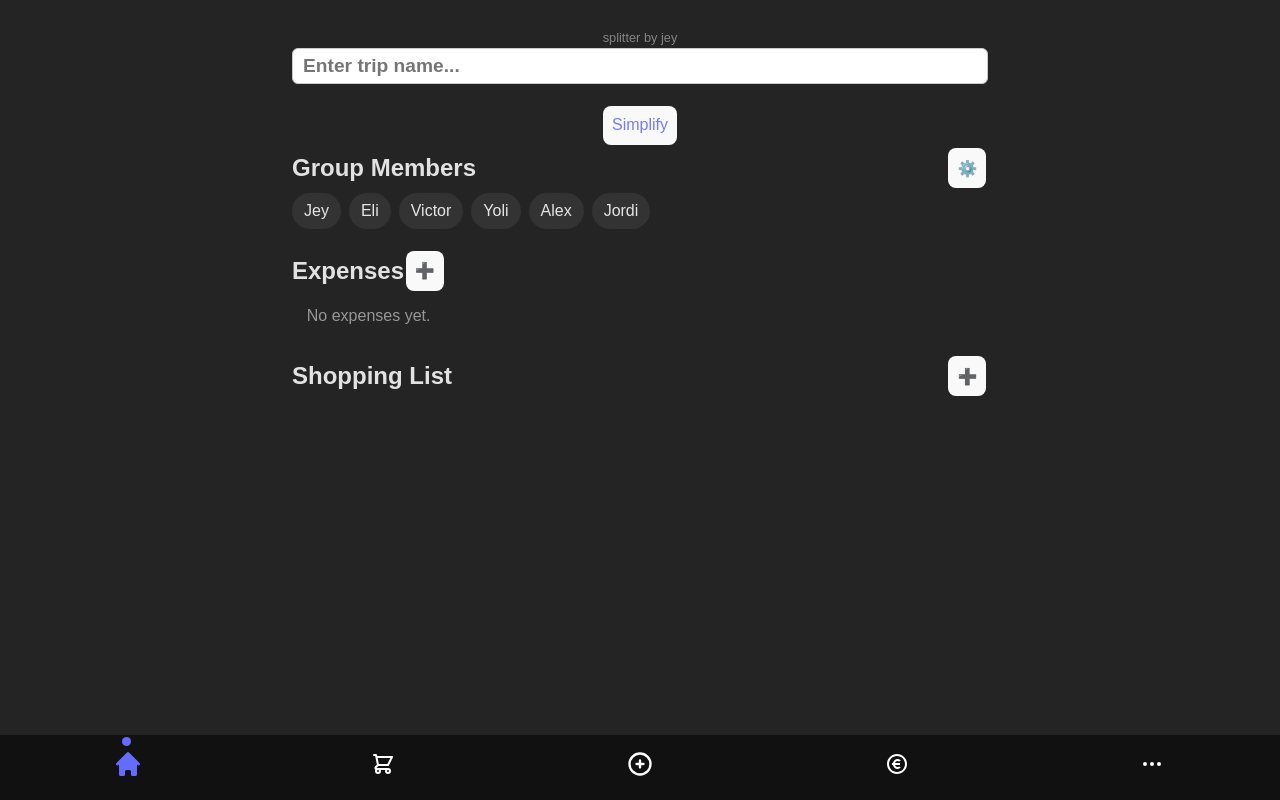
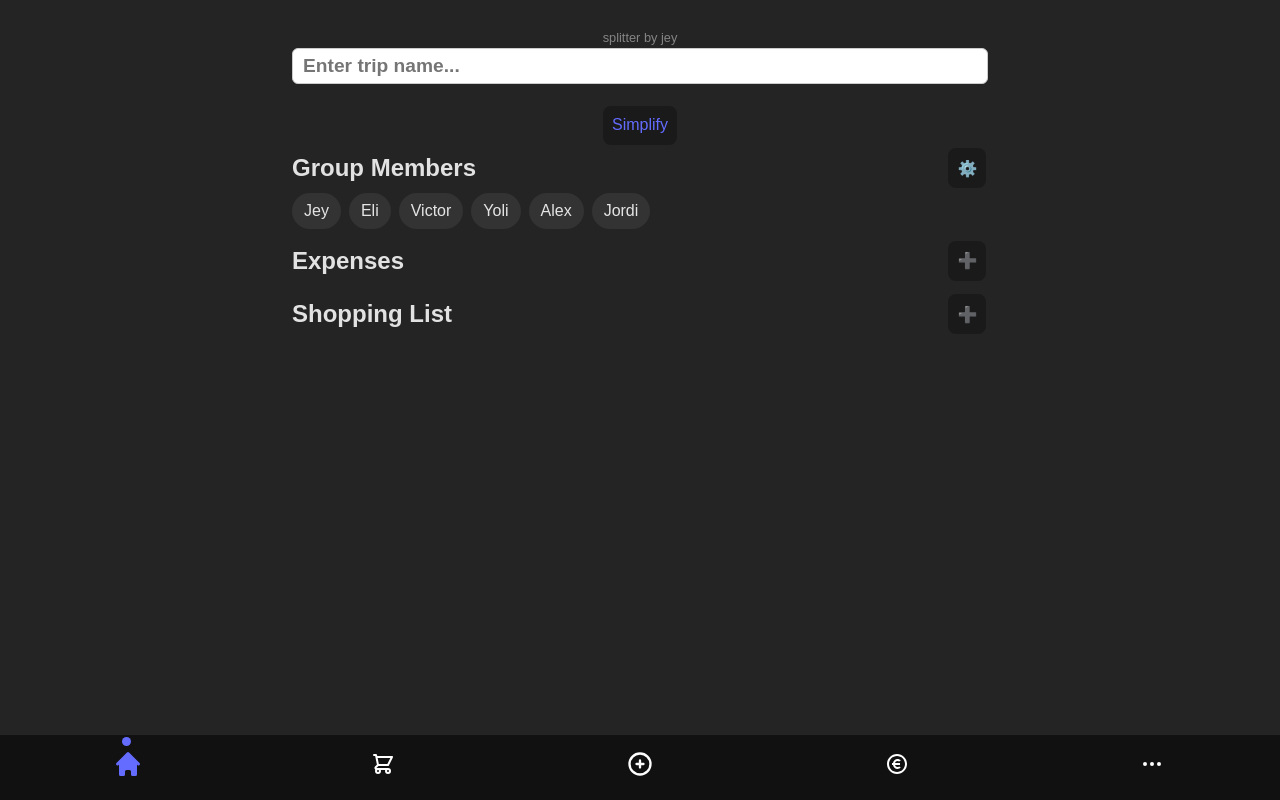
Before and after one commit to jey-me/Split-jey, a React (Vite) app: page / in a window 1280 px wide. Built offline with nearby package versions, Linux system fonts and the light colour scheme.

Commit message:
Supabase included, further improvements on design

```diff
--- a/package.json
+++ b/package.json
@@ -10,6 +10,7 @@
     "preview": "vite preview"
   },
   "dependencies": {
+    "@supabase/supabase-js": "^2.50.0",
     "react": "^19.1.0",
     "react-dom": "^19.1.0",
     "react-icons": "^5.5.0"
--- a/src/components/ExpensesList.jsx
+++ b/src/components/ExpensesList.jsx
@@ -15,11 +15,7 @@ export default function ExpensesList({ expenses, people, onAddExpense }) {
         {onAddExpense && <button onClick={onAddExpense}>➕</button>}
       </div>
 
-      {expenses.length === 0 ? (
-        <p style={{ textAlign: "center", opacity: 0.6, marginTop: 12 }}>
-          No expenses yet.
-        </p>
-      ) : (
+      {expenses.length > 0 && (
         <div style={{ marginTop: 6 }}>
           {expenses.map((exp, idx) => {
             const isSplitWithAll = exp.split_between.length === people.length;
--- a/src/components/Main.jsx
+++ b/src/components/Main.jsx
@@ -217,6 +217,7 @@ export default function Main() {
             style={{
               marginTop: 3,
               display: "flex",
+              justifyContent: "flex-start",
               flexWrap: "wrap",
               gap: "8px",
             }}
@@ -257,20 +258,14 @@ export default function Main() {
             ))}
           </div>
 
-          <div
-            style={{
-              display: "flex",
-              justifyContent: "space-between",
-              alignItems: "center",
-              marginTop: 10,
-            }}
-          >
+
+
             <ExpensesList
               expenses={expenses}
               people={people}
               onAddExpense={() => setActivePopup("addExpense")}
             />
-          </div>
+
 
           <ShoppingList
             items={items}
--- a/src/index.css
+++ b/src/index.css
@@ -80,6 +80,7 @@ button {
   cursor: pointer;
   transition: border-color 0.25s;
   text-align: left;
+  color: rgb(100, 108, 255);
 }
 button:hover {
   border-color: #646cff;
@@ -88,13 +89,13 @@ button:focus-visible {
   outline: 2px solid #646cff;
 }
 
-/* Light mode overrides -----to be tested at the end-----  */
+/* Light mode overrides -----to be tested at the end-----
 @media (prefers-color-scheme: light) {
- /* :root {
+ :root {
     color: #213547;
     background-color: #ffffff;
   }
-    */
+
   a:hover {
     color: #747bff;
   }
@@ -103,7 +104,7 @@ button:focus-visible {
     color: #747bff;
   }
 }
-
+*/
 
 /* Transitions */
 .fade-out {
--- /dev/null
+++ b/src/supabaseClient.js
@@ -0,0 +1,6 @@
+import { createClient } from '@supabase/supabase-js';
+
+const supabaseUrl = import.meta.env.VITE_SUPABASE_URL;
+const supabaseKey = import.meta.env.VITE_SUPABASE_KEY;
+
+export const supabase = createClient(supabaseUrl, supabaseKey);
```
Also changed, not shown: src/components/GroupMemberDisplay.jsx (+5 -2 lines), src/components/ShoppingList.jsx (+4 -4 lines), 2 other files (tests, documents, lock files or other folders).
